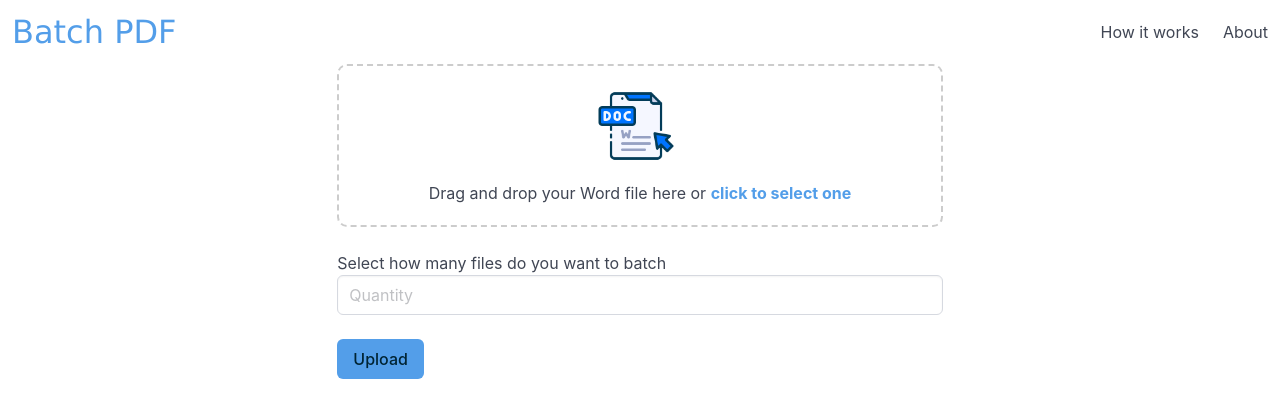
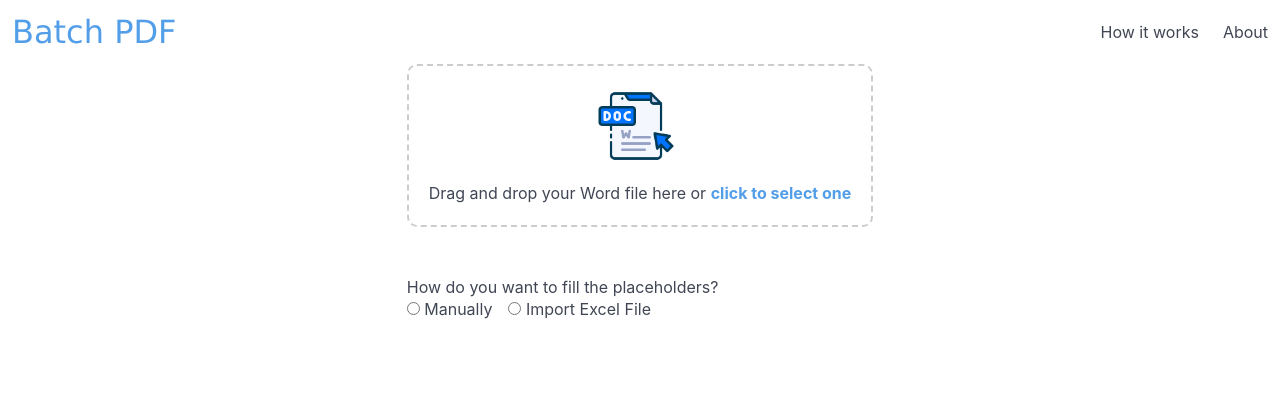
Before and after one commit to bjgrassi/batch-pdf-flask, a Flask app: page / in a window 1280 px wide. Shown: the top 418 px of the page. Run offline with Flask 3, Linux system fonts and the light colour scheme.

Commit message:
adding excel file feature

```diff
--- a/main.py
+++ b/main.py
@@ -1,10 +1,11 @@
-from flask import Flask, render_template, request, redirect, url_for, send_file, make_response
+from flask import Flask, render_template, request, redirect, url_for, send_file, make_response, jsonify
 import re
 import os
 from docxtpl import DocxTemplate
 from docx2pdf import convert
 import pythoncom
 import zipfile
+import pandas as pd
 
 app = Flask(__name__)
 app.config['UPLOAD_FOLDER'] = 'uploads'
@@ -48,19 +49,33 @@ def home_page():
 @app.route("/dashboard", methods=['GET', 'POST'])
 def dashboard():
     if request.method == 'POST':
-        file = request.files['file']
-        if file and file.filename.endswith('.docx'):
-            batch_quantity = int(request.form.get('batchQuantity', 1))
-            print(batch_quantity)
+        wordFile = request.files['wordFile']
+        if wordFile and wordFile.filename.endswith('.docx'):
             global file_path
-            file_path = os.path.join(app.config['UPLOAD_FOLDER'], file.filename)
-            file.save(file_path)
+            file_path = os.path.join(app.config['UPLOAD_FOLDER'], wordFile.filename)
+            wordFile.save(file_path)
             placeholders = extract_placeholders_from_docx(file_path)
             html_content = docx_to_html(file_path)
-            return render_template(
-                'dashboard.html', placeholders=placeholders, file_name=file.filename,
-                batch_quantity=batch_quantity, html_content=html_content
-            )
+
+            if request.form['radioButton'] == 'manually':
+                batch_quantity = int(request.form.get('batchQuantity', 1))
+                return render_template(
+                    'dashboard.html', placeholders=placeholders, file_name=wordFile.filename,
+                    batch_quantity=batch_quantity, html_content=html_content
+                )
+            else:
+                excelFile = request.files['excelFile']
+                if excelFile and (excelFile.filename.endswith('.xlsx') or excelFile.filename.endswith('.csv')):
+                    excel_path = os.path.join(app.config['UPLOAD_FOLDER'], excelFile.filename)
+                    excelFile.save(excel_path)
+                    df = pd.read_excel(excel_path) if excelFile.filename.endswith('.xlsx') else pd.read_csv(excel_path)
+                    excel_array = df.to_dict(orient='records')
+                    return render_template(
+                        'dashboard.html', placeholders=placeholders, file_name=wordFile.filename,
+                        batch_quantity=len(df), html_content=html_content, excel_array=excel_array
+                    )
+                else:
+                    return "Invalid Excel file format. Please upload a .xlsx or .csv file.", 400
         else:
             return "Invalid file format. Please upload a .docx file.", 400
     return render_template('index.html')
--- a/static/style/style.css
+++ b/static/style/style.css
@@ -41,11 +41,6 @@
   border-color: var(--hover-color);
 }
 
-/* Hidden File Input */
-input[type="file"] {
-  display: none;
-}
-
 button.is-info {
   background-color: var(--primary-color);
 }
--- a/templates/index.html
+++ b/templates/index.html
@@ -1,37 +1,64 @@
 {% extends "header.html" %}
 {% block body %}
-<div class="container">
-  <div class="columns is-mobile is-centered">
-    <form class="doc-form" method="POST" action="/dashboard" enctype="multipart/form-data">
+  <div class="columns is-6 is-mobile is-centered">
+    <form class="doc-form control" method="POST" action="/dashboard" enctype="multipart/form-data">
       <div class="column">
-        <label for="file" class="file-drop-area">
+        <label for="wordFile" class="file-drop-area">
           <img src="{{ url_for('static', filename='assets/doc-icon.png') }}" alt="DOC Icon" class="file-icon" />
           <p>
             Drag and drop your Word file here or <span class="click-text">click to select one</span>
           </p>
-          <input type="file" id="file" name="file" accept=".doc, .docx" required hidden />
+          <input type="file" id="wordFile" name="wordFile" accept=".doc, .docx" required hidden />
         </label>
       </div>
 
       <div class="column">
-        <div class="control">
-          <label for="batchQuantity">
-            Select how many files do you want to batch
+        <p>How do you want to fill the placeholders?</p>
+        <div class="radios">
+          <label class="radio">
+            <input type="radio" name="radioButton" value="manually" onclick="showSelectedView('manuallyView', 'excelView')"/>
+            Manually
           </label>
-          <input id="batchQuantity" name="batchQuantity" class="input" type="number" placeholder="Quantity" required />
+          <label class="radio">
+            <input type="radio" name="radioButton" value="excel" onclick="showSelectedView('excelView', 'manuallyView')"/>
+            Import Excel File
+          </label>
         </div>
       </div>
 
       <div class="column">
+        <div id="manuallyView" style="display: none;">
+          <label for="batchQuantity">
+            Select how many files do you want to batch
+          </label>
+          <input id="batchQuantity" name="batchQuantity" class="input" type="number" placeholder="Quantity" />
+        </div>
+
+        <div id="excelView" style="display: none;">
+          <label for="excelFile" class="">
+            <p>
+              Drag and drop your Excel file here or <span class="">click to select one</span>
+            </p>
+            <input type="file" id="excelFile" name="excelFile" accept=".xlsx, .csv" />
+          </label>
+        </div>
+    </div>
+
+      <div id="uploadColumn" class="column" style="display: none;">
         <button id="uploadDocument" class="button is-info" type="submit" onclick="showLoading(this)">
           Upload
         </button>
       </div>
     </form>
   </div>
-</div>
 
 <script>
+  function showSelectedView(idShow, idRemove) {
+    document.getElementById(idShow).style.display = 'block';
+    document.getElementById(idRemove).style.display = 'none';
+    document.getElementById('uploadColumn').style.display = 'block';
+  }
+
   function showLoading(element) {
     element.classList.add('is-loading');
   }
```
Also changed, not shown: templates/dashboard.html (+26 -7 lines), nyan_cat.PNG (deleted), 1 other file.
